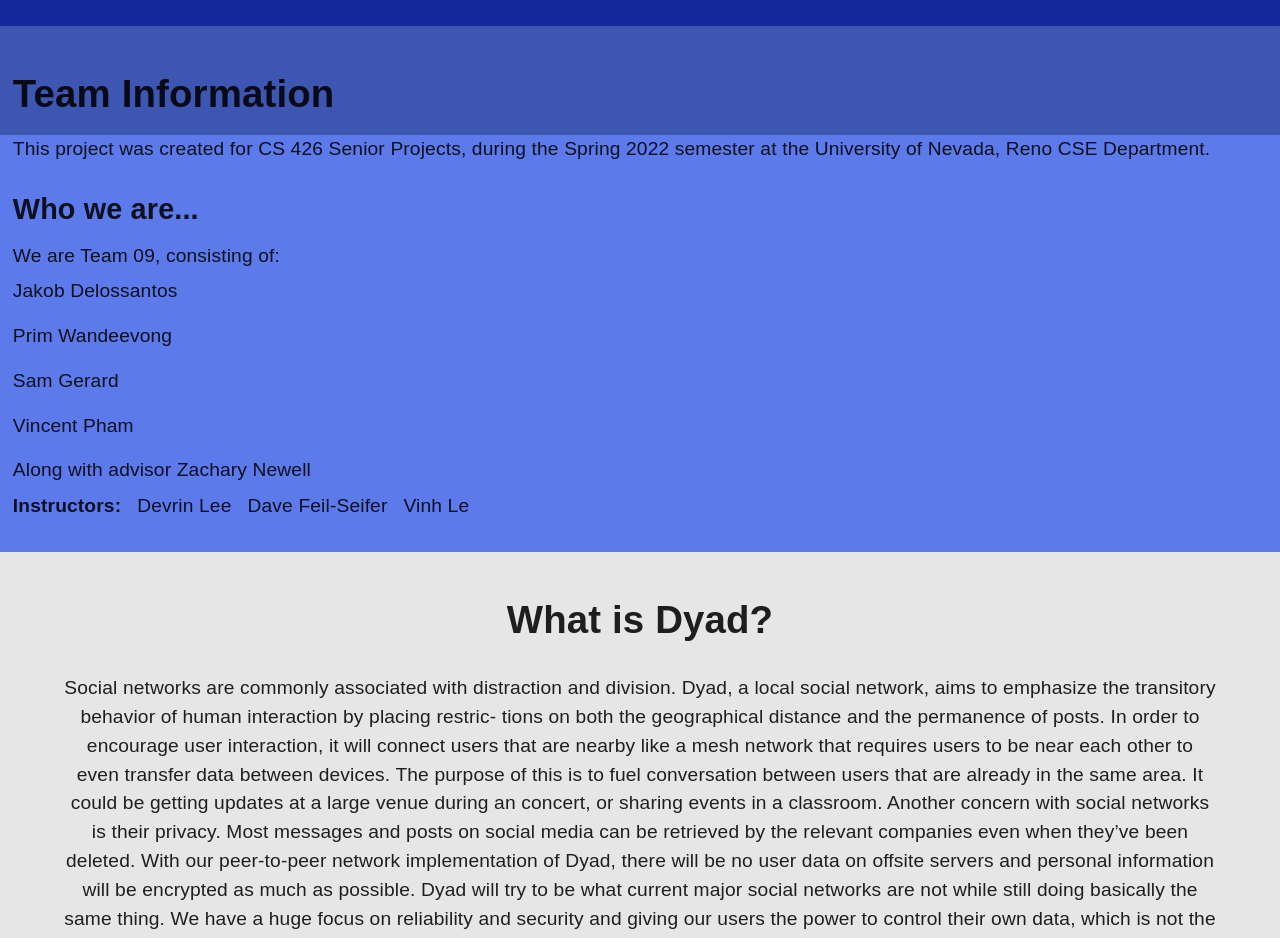
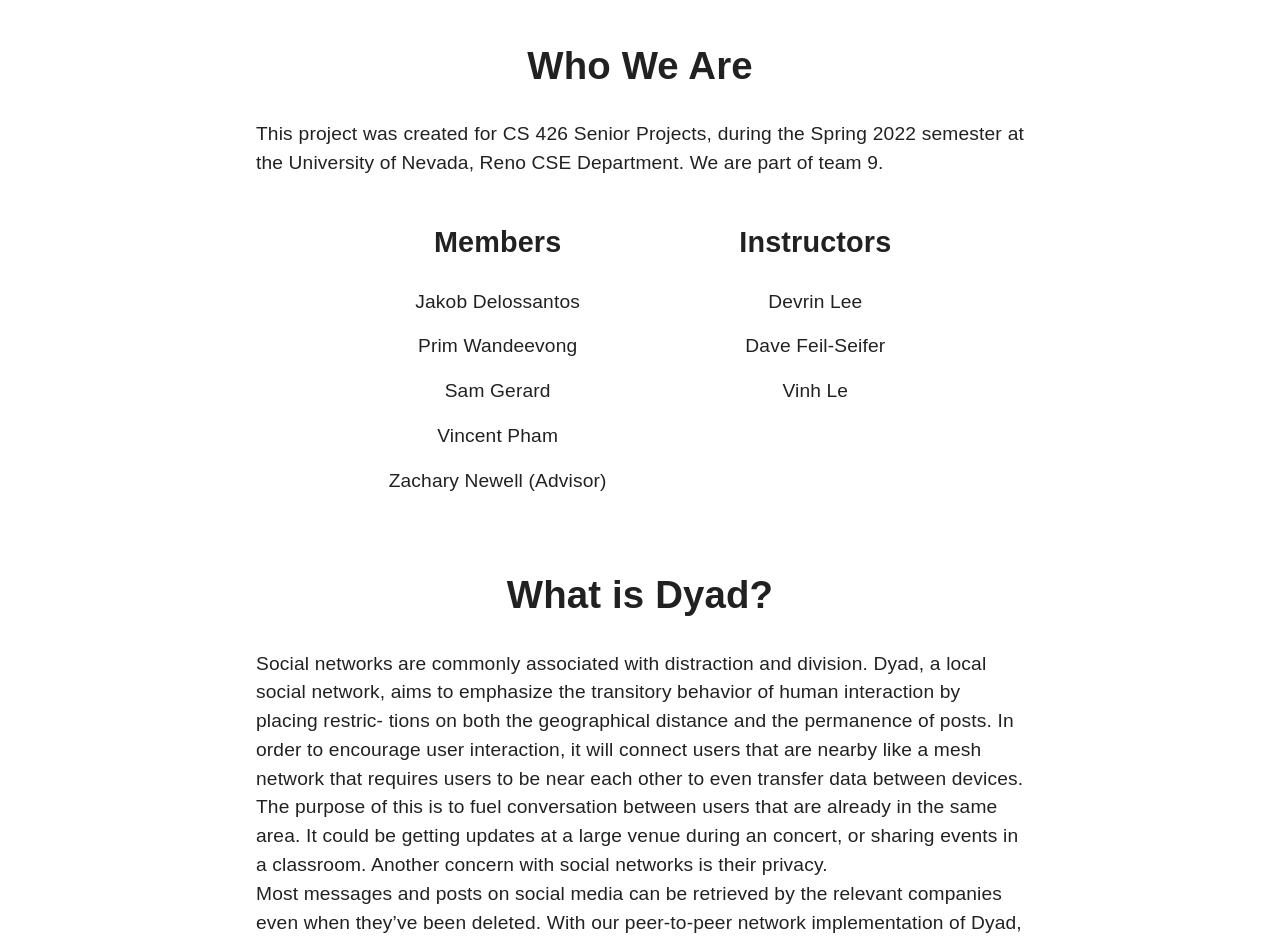
Before and after one commit to DyadSocial/dyad-web, a Next.js app in the folder dyad-web/: page /about in a window 1280 px wide. Shown: the part 80-1018 px from the top of the page. Built offline with nearby package versions, Linux system fonts and the light colour scheme.

Commit message:
(pages/..., styles/...) styled entire webpage, add global color and font variables, fix styling issues, made compatible with default linter settings

```diff
--- a/dyad-web/pages/about.js
+++ b/dyad-web/pages/about.js
@@ -1,91 +1,49 @@
-import Container from "@mui/material/Container";
-import Typography from "@mui/material/Typography";
 import Box from "@mui/material/Box";
-import Paper from "@mui/material/Paper";
-import Grid from "@mui/material/Grid";
 import Stack from "@mui/material/Stack";
 import * as React from "react";
-import { styled } from "@mui/material/styles";
 import styles from "../styles/About.module.css";
 
-const Item = styled(Paper)(({ theme }) => ({
-  ...theme.typography.body2,
-  padding: theme.spacing(1),
-  textAlign: "left",
-  color: theme.palette.text.secondary,
-}));
+export default function About() {
+  return (
+    <div className={styles["about-wrapper"]}>
+        <center>
+          <h1 className={styles["page-title"]}>Dyad - About</h1>
+        </center>
 
-function Members() {
-  return (
-    <div>
-      <Stack spacing={2} alignItems="left">
+      <center>
+        <div className={styles["body-wrapper"]}>
+          <div className={styles["team-title"]}>
+            <center>
+              <h1>Who We Are</h1>
+            </center>
+          </div>
+          <div className={styles["team-body"]}>
+            <p>
+              This project was created for CS 426 Senior Projects, during the
+              Spring 2022 semester at the University of Nevada, Reno CSE
+              Department. We are part of team 9.
+            </p>
+            <div className={styles["team-members"]}>
+              <center>
+                <h2> Members </h2>
+                <Stack spacing={2} alignItems="center">
                   <Box>Jakob Delossantos</Box>
                   <Box>Prim Wandeevong</Box>
                   <Box>Sam Gerard</Box>
                   <Box>Vincent Pham</Box>
-        <Box>Along with advisor Zachary Newell</Box>
+                  <Box>Zachary Newell (Advisor)</Box>
                 </Stack>
-    </div>
-  );
-}
-
-function Instructors() {
-  return (
-    <div>
-      <Stack spacing={2} alignItems="center" direction="row">
-        <Box>
-          <b>Instructors: </b>
-        </Box>
+              </center>
+              <center>
+                <h2> Instructors </h2>
+                <Stack spacing={2} alignItems="center">
                   <Box>Devrin Lee</Box>
                   <Box>Dave Feil-Seifer</Box>
                   <Box>Vinh Le</Box>
                 </Stack>
+              </center>
             </div>
-  );
-}
-
-export default function About() {
-  return (
-    <div
-      style={{
-        position: "absolute",
-        fontFamily: "Robotto",
-        width: "100vw",
-        left: "0",
-        top: "0",
-        backgroundColor: "#14279B",
-      }}
-    >
-      <Container maxWidth="sm">
-        <center>
-          <Box sx={{ my: 4 }}>
-            <Typography variant="h4" component="h1" gutterBottom>
-              Dyad - About
-            </Typography>
-          </Box>
-        </center>
-      </Container>
-
-      <div className={styles["team-title"]}>
-        <h1>Team Information</h1>
           </div>
-
-      <div className={styles["team-body"]}>
-        <p>
-          This project was created for CS 426 Senior Projects, during the Spring
-          2022 semester at the University of Nevada, Reno CSE Department.
-        </p>
-        <h2>Who we are...</h2>
-        <p>We are Team 09, consisting of:</p>
-          <p>
-            <Members />
-          </p>
-
-        <p>
-          <Instructors />
-        </p>
-      </div>
-
           <div className={styles["description-title"]}>
             <h1>What is Dyad?</h1>
           </div>
@@ -95,23 +53,24 @@
               division. Dyad, a local social network, aims to emphasize the
               transitory behavior of human interaction by placing restric- tions
               on both the geographical distance and the permanence of posts. In
-            order to encourage user interaction, it will connect users that are
-            nearby like a mesh network that requires users to be near each other
-            to even transfer data between devices. The purpose of this is to
-            fuel conversation between users that are already in the same area.
-            It could be getting updates at a large venue during an concert, or
-            sharing events in a classroom. Another concern with social networks
-            is their privacy. Most messages and posts on social media can be
-            retrieved by the relevant companies even when they’ve been deleted.
-            With our peer-to-peer network implementation of Dyad, there will be
-            no user data on offsite servers and personal information will be
-            encrypted as much as possible. Dyad will try to be what current
-            major social networks are not while still doing basically the same
-            thing. We have a huge focus on reliability and security and giving
-            our users the power to control their own data, which is not the case
-            of the most prominent social networking applications today.
+              order to encourage user interaction, it will connect users that
+              are nearby like a mesh network that requires users to be near each
+              other to even transfer data between devices. The purpose of this
+              is to fuel conversation between users that are already in the same
+              area. It could be getting updates at a large venue during an
+              concert, or sharing events in a classroom. Another concern with
+              social networks is their privacy. <br/>
+              Most messages and posts on
+              social media can be retrieved by the relevant companies even when
+              they’ve been deleted. With our peer-to-peer network implementation
+              of Dyad, there will be no user data on offsite servers and
+              personal information will be encrypted as much as possible. Dyad
+              will try to be what current major social networks are not while
+              still doing basically the same thing. We have a huge focus on
+              reliability and security and giving our users the power to control
+              their own data, which is not the case of the most prominent social
+              networking applications today.
             </p>
-
             <div className={styles["description-title"]}>
               <h1>Project Related Resources</h1>
             </div>
@@ -120,7 +79,7 @@
                 <ul>
                   <li>
                     <a href="https://unr.primo.exlibrisgroup.com/permalink/01UNR_INST/adtd5q/cdi_proquest_journals_2568002148">
-                    &quotShould I Post or Ghost?&quot: Examining how privacy
+                      &quot;Should I Post or Ghost?&quot;: Examining how privacy
                       concerns impact social media engagement in US consumers
                     </a>{" "}
                   </li>
@@ -132,7 +91,8 @@
                   </li>
                   <li>
                     <a href="https://www.inc.com/john-rampton/how-to-create-powerful-social-network-platform-in-.html">
-                    How to Create a Powerful Social Network Platform in 8 Steps
+                      How to Create a Powerful Social Network Platform in 8
+                      Steps
                     </a>{" "}
                   </li>
                   <li>
@@ -146,7 +106,8 @@
             </div>
           </div>
         </div>
-
+      </center>
+    </div>
     //TODO: Project related resources part of Canvas page
   );
 }
--- a/dyad-web/styles/About.module.css
+++ b/dyad-web/styles/About.module.css
@@ -1,34 +1,62 @@
+@value colors: "./colors.css";
+@value global-black, global-light-black, global-dark-gray, global-gray, global-light-gray, global-dark-white, global-white, global-teal, global-cyan, global-light-blue, global-blue, global-red, global-orange, global-yellow, global-green, global-purple, global-font-family from colors;
+
+.page-title {
+   font-size: 2.5vw;
+   color: global-white;
+}
+.about-wrapper {
+   font-family: global-font-family;
+   width: 100%;
+   background-color: global-black;
+   position: absolute;
+   left: 0;
+   top: 0;
+   color: global-black;
+}
+
+.body-wrapper {
+   width: 80vw;
+   display: flex;
+   flex-direction: column;
+   justify-content: center;
+}
+
 .team-body {
   width: auto;
   font-size: 1.5vw;
   text-align: justify;
-    background-color: #5C7AEA;
-    padding: 1vw;
-    margin-top: -2vw;
+  background-color: global-white;
+  padding: 1vw 10vw;
 }
 
 .team-title {
   width: auto;
   font-size: 1.5vw;
   text-align: justify;
-      padding: 1vw;
-      background-color: #3D56B2;
+  background-color: global-white;
 }
 
- .description-title{
+.team-members {
+   width: 100%;
+   display: flex;
+   justify-content: space-evenly;
+   padding-bottom: 4vh;
+}
+
+.description-title {
   width: auto;
   font-size: 1.5vw;
   text-align: center;
-    padding: 1vw;
-    background-color: #E6E6E6;
+  background-color: global-dark-white;
 }
 
- .description-body{
+.description-body {
+  padding: 1vw 10vw;
   width: auto;
   font-size: 1.5vw;
-    text-align: center;
-    background-color: #E6E6E6;
-    padding: 5vw;
-    margin-top: -5vw;
+  text-align: left;
+  background-color: global-dark-white;
   height: 100%;
+  margin-bottom: 5vw;
 }
--- a/dyad-web/styles/Home.module.css
+++ b/dyad-web/styles/Home.module.css
@@ -1,58 +1,12 @@
-.container {
-  padding: 0 2rem;
+@value colors: "./colors.css";
+@value global-black, global-light-black, global-dark-gray, global-gray, global-light-gray, global-dark-white, global-white, global-teal, global-cyan, global-light-blue, global-blue, global-red, global-orange, global-yellow, global-green, global-purple, global-font-family from colors;
+
+.page-root {
+  position: absolute;
+  left: 0;
+  top: 0;
+  width: 100%;
+  min-height: 100vh;
+  background-color: global-black;
+  color: global-white;
 }
-
-.main {
-  min-height: 100vh;
-  padding: 4rem 0;
-  flex: 1;
-  display: flex;
-  flex-direction: column;
-  justify-content: center;
-  align-items: center;
-}
-
-.footer {
-  display: flex;
-  flex: 1;
-  padding: 2rem 0;
-  border-top: 1px solid #eaeaea;
-  justify-content: center;
-  align-items: center;
-}
-
-.footer a {
-  display: flex;
-  justify-content: center;
-  align-items: center;
-  flex-grow: 1;
-}
-
-.title a {
-  color: #0070f3;
-  text-decoration: none;
-}
-
-.title a:hover,
-.title a:focus,
-.title a:active {
-  text-decoration: underline;
-}
-
-.title {
-  margin: 0;
-  line-height: 1.15;
-  font-size: 4rem;
-}
-
-.title,
-.description {
-  text-align: center;
-}
-
-@media (max-width: 600px) {
-  .grid {
-    width: 100%;
-    flex-direction: column;
-  }
-}
--- a/dyad-web/styles/globals.css
+++ b/dyad-web/styles/globals.css
@@ -1,9 +1,13 @@
+:root {
+  --global-font-family: -apple-system, BlinkMacSystemFont, Segoe UI, Roboto, Oxygen,
+    Ubuntu, Cantarell, Fira Sans, Droid Sans, Helvetica Neue, sans-serif;
+}
+
 html,
 body {
   padding: 0;
   margin: 0;
-  font-family: -apple-system, BlinkMacSystemFont, Segoe UI, Roboto, Oxygen,
-    Ubuntu, Cantarell, Fira Sans, Droid Sans, Helvetica Neue, sans-serif;
+  font-family: var(--global-font-family);
 }
 
 a {
```
Also changed, not shown: dyad-web/pages/index.js (+18 -20 lines), dyad-web/styles/colors.css (added, +19 -0 lines). Lines whose indentation alone changed are shown as unchanged.
